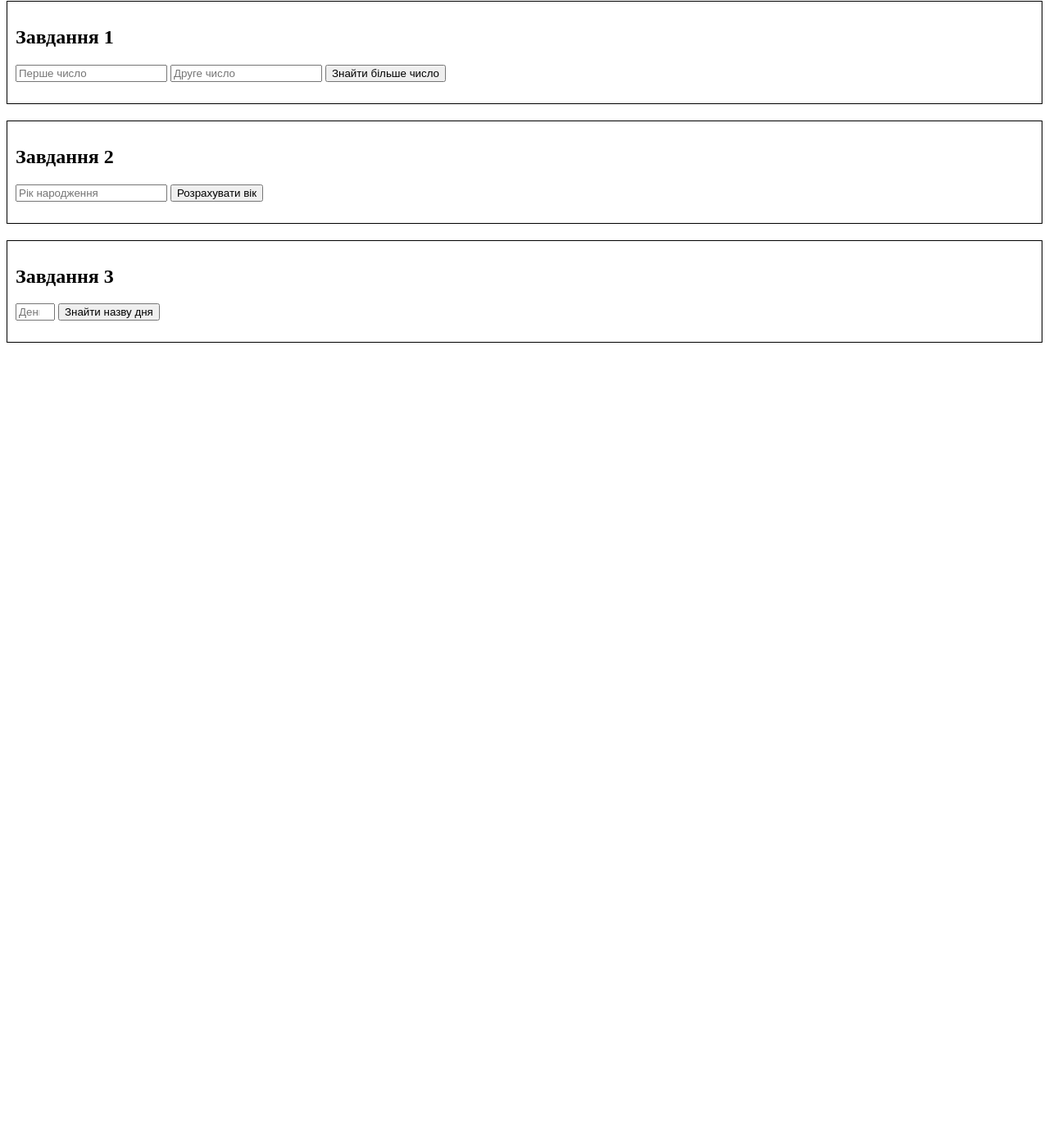
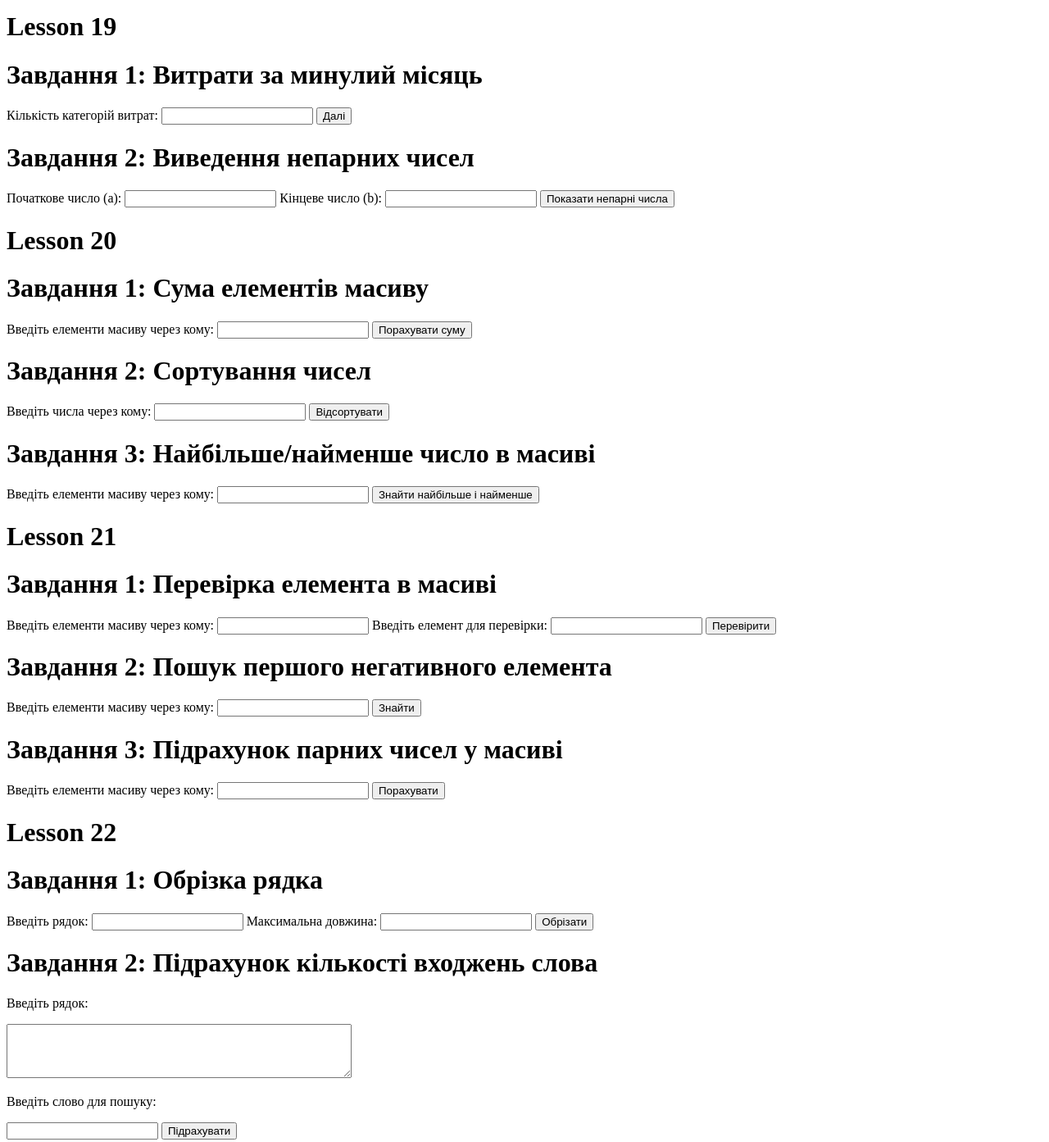
Before and after one commit to SobolIgor/javascript, a plain HTML site: page index.html in a window 1280 px wide. Shown: the part 7-1400 px from the top of the page at 82% size. Before the commit the page ends 800 px from the top, so only its background shows below. Drawn offline with Linux system fonts and the light colour scheme.

Commit message:
Update index.html

```diff
--- a/index.html
+++ b/index.html
@@ -3,44 +3,140 @@
   <head>
     <meta charset="UTF-8" />
     <meta name="viewport" content="width=device-width, initial-scale=1.0" />
-    <title>Задачі</title>
+    <title>JAVASCRIPT</title>
   </head>
   <body>
-    <div
-      id="task1"
-      style="border: 1px solid black; padding: 10px; margin-bottom: 20px"
-    >
-      <h2>Завдання 1</h2>
-      <input type="number" id="num1" placeholder="Перше число" />
-      <input type="number" id="num2" placeholder="Друге число" />
-      <button onclick="task1()">Знайти більше число</button>
-      <p id="result1"></p>
+    <div class="task">
+      <h1>Lesson 19</h1>
+      <h1>Завдання 1: Витрати за минулий місяць</h1>
+      <form id="expensesForm">
+        <label for="numCategories">Кількість категорій витрат:</label>
+        <input
+          type="number"
+          id="numCategories"
+          name="numCategories"
+          min="1"
+          required
+        />
+        <button type="button" onclick="getCategories()">Далі</button>
+      </form>
+      <div id="categoriesForm"></div>
     </div>
 
-    <div
-      id="task2"
-      style="border: 1px solid black; padding: 10px; margin-bottom: 20px"
-    >
-      <h2>Завдання 2</h2>
-      <input type="number" id="birthYear" placeholder="Рік народження" />
-      <button onclick="task2()">Розрахувати вік</button>
-      <p id="result2"></p>
+    <div class="task">
+      <h1>Завдання 2: Виведення непарних чисел</h1>
+      <form id="rangeForm">
+        <label for="startNumber">Початкове число (a):</label>
+        <input type="number" id="startNumber" name="startNumber" required />
+        <label for="endNumber">Кінцеве число (b):</label>
+        <input type="number" id="endNumber" name="endNumber" required />
+        <button type="button" onclick="rangeNumbers()">
+          Показати непарні числа
+        </button>
+      </form>
+      <div id="result"></div>
+    </div>
+    <div class="task">
+      <h1>Lesson 20</h1>
+      <h1>Завдання 1: Сума елементів масиву</h1>
+      <form id="arraySumForm">
+        <label for="arrayInput">Введіть елементи масиву через кому:</label>
+        <input type="text" id="arrayInput" name="arrayInput" required />
+        <button type="button" onclick="calculateArraySum()">
+          Порахувати суму
+        </button>
+      </form>
+      <div id="arraySumResult"></div>
     </div>
 
-    <div
-      id="task3"
-      style="border: 1px solid black; padding: 10px; margin-bottom: 20px"
-    >
-      <h2>Завдання 3</h2>
-      <input
-        type="number"
-        id="dayOfWeek"
-        min="1"
-        max="7"
-        placeholder="День тижня (1-7)"
-      />
-      <button onclick="task3()">Знайти назву дня</button>
-      <p id="result3"></p>
+    <div class="task">
+      <h1>Завдання 2: Сортування чисел</h1>
+      <form id="sortNumbersForm">
+        <label for="numbersInput">Введіть числа через кому:</label>
+        <input type="text" id="numbersInput" name="numbersInput" required />
+        <button type="button" onclick="sortNumbers()">Відсортувати</button>
+      </form>
+      <div id="sortedNumbersResult"></div>
+    </div>
+
+    <div class="task">
+      <h1>Завдання 3: Найбільше/найменше число в масиві</h1>
+      <form id="minMaxForm">
+        <label for="minMaxArrayInput"
+          >Введіть елементи масиву через кому:</label
+        >
+        <input
+          type="text"
+          id="minMaxArrayInput"
+          name="minMaxArrayInput"
+          required
+        />
+        <button type="button" onclick="findMinMax()">
+          Знайти найбільше і найменше
+        </button>
+      </form>
+      <div id="minMaxResult"></div>
+    </div>
+
+    <div class="task">
+      <h1>Lesson 21</h1>
+      <h1>Завдання 1: Перевірка елемента в масиві</h1>
+      <form id="containsElementForm">
+        <label for="arrayInput1">Введіть елементи масиву через кому:</label>
+        <input type="text" id="arrayInput1" name="arrayInput1" required />
+        <label for="elementInput">Введіть елемент для перевірки:</label>
+        <input type="text" id="elementInput" name="elementInput" required />
+        <button type="button" onclick="containsElement()">Перевірити</button>
+      </form>
+      <div id="containsElementResult"></div>
+    </div>
+
+    <div class="task">
+      <h1>Завдання 2: Пошук першого негативного елемента</h1>
+      <form id="findFirstNegativeForm">
+        <label for="arrayInput2">Введіть елементи масиву через кому:</label>
+        <input type="text" id="arrayInput2" name="arrayInput2" required />
+        <button type="button" onclick="findFirstNegative()">Знайти</button>
+      </form>
+      <div id="findFirstNegativeResult"></div>
+    </div>
+
+    <div class="task">
+      <h1>Завдання 3: Підрахунок парних чисел у масиві</h1>
+      <form id="countEvenNumbersForm">
+        <label for="arrayInput3">Введіть елементи масиву через кому:</label>
+        <input type="text" id="arrayInput3" name="arrayInput3" required />
+        <button type="button" onclick="countEvenNumbers()">Порахувати</button>
+      </form>
+      <div id="countEvenNumbersResult"></div>
+    </div>
+
+    <div class="task">
+      <h1>Lesson 22</h1>
+      <h1>Завдання 1: Обрізка рядка</h1>
+      <form id="trimStringForm">
+        <label for="stringInput">Введіть рядок:</label>
+        <input type="text" id="stringInput" name="stringInput" required />
+        <label for="maxlengthInput">Максимальна довжина:</label>
+        <input
+          type="number"
+          id="maxlengthInput"
+          name="maxlengthInput"
+          required
+        />
+        <button type="button" onclick="trimString()">Обрізати</button>
+      </form>
+      <div id="trimStringResult"></div>
+    </div>
+
+    <div class="task">
+      <h1>Завдання 2: Підрахунок кількості входжень слова</h1>
+      <p>Введіть рядок:</p>
+      <textarea id="inputString" rows="4" cols="50"></textarea>
+      <p>Введіть слово для пошуку:</p>
+      <input type="text" id="searchWord" />
+      <button onclick="countWordOccurrences()">Підрахувати</button>
+      <p id="result"></p>
     </div>
 
     <script src="script.js"></script>
```
